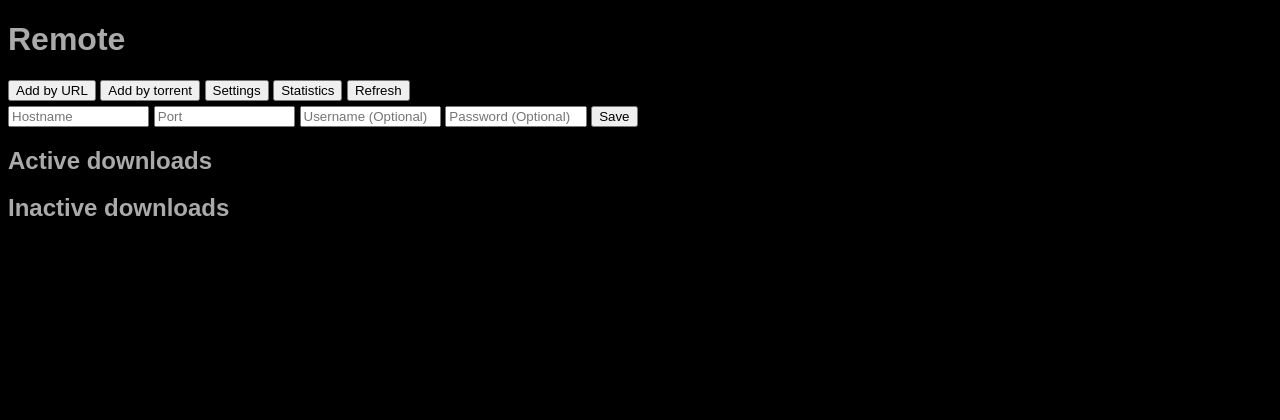
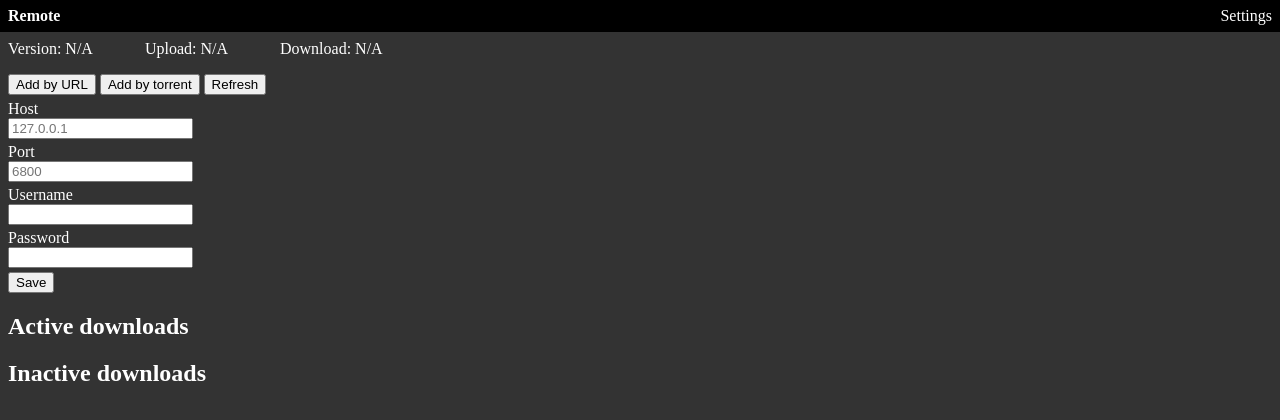
Before and after one commit to alxtsg/Remote, a plain HTML site: page index.html in a window 1280 px wide. Drawn offline with Linux system fonts and the light colour scheme.

Commit message:
Updated page layout.

```diff
--- /dev/null
+++ b/common.css
@@ -0,0 +1,50 @@
+body {
+  background-color: #333333;
+  color: white;
+  height: 100%;
+  margin: 0em;
+  max-height: 100%;
+  overflow: hidden;
+}
+
+a{
+  color: black;
+}
+
+#header-panel {
+  background: black;
+  height: 2em;
+  left: 0em;
+  line-height: 2em;
+  overflow: auto;
+  position: absolute;
+  top: 0em;
+  width: 100%;
+}
+
+#header-content-panel {
+  padding: 0em 0.5em;
+}
+
+#title-panel {
+  float: left;
+  width: 50%;
+}
+
+#site-title{
+  font-weight: bold;
+}
+
+#misc-panel {
+  float: right;
+  text-align: right;
+  width: 50%;
+}
+
+#title-panel, #title-panel a, #misc-panel, #misc-panel a{
+  color: white;
+}
+
+#title-panel a, #misc-panel a{
+  text-decoration: none;
+}
--- a/remote.css
+++ b/index.css
@@ -1,9 +1,3 @@
-body{
-  background-color: black;
-  color: #aaaaaa;
-  font-family: Arial, Helvetica, sans-serif;
-}
-
 #aria2-version, span.speed, span.gid, span.complete-percentage,
   span.download-status{
   margin-right: 3em;
@@ -13,18 +7,26 @@ form.command-panel, div.command-panel{
   margin: 0.3em 0em;
 }
 
-#add-by-url-panel, #add-by-torrent-panel, #statistics-panel{
+#add-by-url-panel, #add-by-torrent-panel{
   display: none;
 }
 
-input[type='text'], input[type='number'], input[type='password']{
+#settings-panel input{
+  display: block;
+  margin-bottom: 0.3em;
+}
+
+input[type='text'], input[type='password']{
   font-family: Arial, Helvetica, sans-serif;
-  width: 10em;
+}
+
+#new-download-url{
+  width: 20em;
 }
 
 #error-message{
   color: #ff4136;
-  /* display: none; */
+  display: none;
   margin: 0.3em 0em;
 }
 
@@ -32,7 +34,7 @@ span.gid{
   font-family: monospace;
 }
 
-section.download-details{
+div.download-details{
   display: none;
 }
 
--- a/index.html
+++ b/index.html
@@ -3,36 +3,55 @@
 <head>
   <meta charset="UTF-8">
   <title>Remote</title>
-  <link rel="stylesheet" type="text/css" href="remote.css" />
+  <link rel="stylesheet" type="text/css" href="common.css" />
+  <link rel="stylesheet" type="text/css" href="one-column.css" />
+  <link rel="stylesheet" type="text/css" href="index.css" />
 </head>
 <body>
-  <h1>Remote</h1>
+  <div id="body-panel">
+    <div id="body-panel-wrapper">
+      <p>
+        Version: <span id="aria2-version">N/A</span>
+        Upload: <span id="global-upload-speed" class="speed">N/A</span>
+        Download: <span id="global-download-speed" class="speed">N/A</span>
+      </p>
       <div id="command-panel">
         <button id="add-by-url-button">Add by URL</button>
         <button id="add-by-torrent-button">Add by torrent</button>
-    <button id="settings-button">Settings</button>
-    <button id="statistics-button">Statistics</button>
         <button id="refresh-button">Refresh</button>
         <form id="add-by-url-panel" class="command-panel">
-      <input id="new-download-url" type="text" placeholder="URL" required="required" />
+          <label>
+            URL
+            <input id="new-download-url" type="text" placeholder="http://www.example.com/file.torrent" required="required" />
+          </label>
           <input type="submit" value="Add" />
         </form>
         <form id="add-by-torrent-panel" class="command-panel">
+          <label>
+            Torrent file
             <input id="new-download-torrent" type="file" accept="application/x-bittorrent" required="required" />
+          </label>
           <input type="submit" value="Add" />
         </form>
         <form id="settings-panel" class="command-panel">
-      <input id="aria2-host" type="text" placeholder="Hostname" required="required" />
-      <input id="aria2-port" type="number" placeholder="Port" required="required" min="0" step="1" />
-      <input id="aria2-username" type="text" placeholder="Username (Optional)" />
-      <input id="aria2-password" type="password" placeholder="Password (Optional)" />
+          <label>
+            Host
+            <input id="aria2-host" type="text" placeholder="127.0.0.1" required="required" />
+          </label>
+          <label>
+            Port
+            <input id="aria2-port" type="text" placeholder="6800" required="required" />
+          </label>
+          <label>
+            Username
+            <input id="aria2-username" type="text" />
+          </label>
+          <label>
+            Password
+            <input id="aria2-password" type="password" />
+          </label>
           <input type="submit" value="Save" />
         </form>
-    <div id="statistics-panel" class="command-panel">
-      Version: <span id="aria2-version">N/A</span>
-      Upload: <span id="global-upload-speed" class="speed">N/A</span>
-      Download: <span id="global-download-speed" class="speed">N/A</span>
-    </div>
       </div>
       <div id="error-message"></div>
       <div id="downloads-box">
@@ -60,7 +79,7 @@
               <button id="download-stop-{{gid}}">Stop</button>
             </span>
           </p>
-      <section class="download-details" id="download-details-{{gid}}">
+          <div class="download-details" id="download-details-{{gid}}">
             <p class="download-files" id="download-files-{{gid}}">
               {{#downloadFiles}}
                 <label><input type="checkbox">{{fileName}}</label>
@@ -73,7 +92,19 @@
                 <button id="download-{{gid}}-save-button">Save</button>
               {{/canBeUpdated}}
             </p>
-      </section>
+          </div>
+        </div>
+      </div>
+    </div>
+  </div>
+  <div id="header-panel">
+    <div id="header-content-panel">
+      <div id="title-panel">
+        <a id="site-title" href="#">Remote</a>
+      </div>
+      <div id="misc-panel">
+        <a id="settings-link" href="#">Settings</a>
+      </div>
     </div>
   </div>
   <script type="application/javascript" src="base64-min.js"></script>
--- /dev/null
+++ b/one-column.css
@@ -0,0 +1,16 @@
+#body-panel {
+  bottom: 0em;
+  left: 0em;
+  overflow: auto;
+  position: fixed;
+  right: 0em;
+  top: 2em;
+}
+
+#body-panel-wrapper {
+  padding: 0.5em;
+}
+
+#body-panel-wrapper p:first-child{
+  margin-top: 0em;
+}
--- a/remote.js
+++ b/remote.js
@@ -357,8 +357,9 @@
               downloadSpeed: ((download.downloadSpeed / 1000 * 8).toFixed(2)) +
                 " kb/s",
               completePercentage:
-                (((download.completedLength / download.totalLength)
-                  * 100).toFixed(2)) + " %",
+                ((
+                  (download.completedLength / download.totalLength) * 100
+                ).toFixed(2)) + " %",
               status: download.status,
               downloadFiles: fileInfos,
               canBePaused: true,
@@ -436,8 +437,9 @@
               downloadSpeed: ((download.downloadSpeed / 1000 * 8).toFixed(2)) +
                 " kb/s",
               completePercentage:
-                (((download.completedLength / download.totalLength)
-                  * 100).toFixed(2)) + " %",
+                ((
+                  (download.completedLength / download.totalLength) * 100
+                ).toFixed(2)) + " %",
               status: download.status,
               downloadFiles: fileInfos,
               canBePaused: true,
@@ -534,8 +536,9 @@
               downloadSpeed: ((download.downloadSpeed / 1000 * 8).toFixed(2)) +
                 " kb/s",
               completePercentage:
-                (((download.completedLength / download.totalLength)
-                  * 100).toFixed(2)) + " %",
+                ((
+                  (download.completedLength / download.totalLength) * 100
+                ).toFixed(2)) + " %",
               status: download.status,
               downloadFiles: fileInfos,
               canBePaused: false,
@@ -651,7 +654,7 @@
   };
 
   // Show command panel for user to configure the settings.
-  document.getElementById("settings-button").onclick = function(){
+  document.getElementById("settings-link").onclick = function(){
     hideErrorMessage();
     hideCommandPanels();
     document.getElementById("settings-panel").style.display = "block";
@@ -675,25 +678,10 @@
     }
     hideCommandPanels();
     // Show statistics after configuring settings.
-    document.getElementById("statistics-panel").style.display = "block";
     getStatistics();
     // Get download tasks.
     getDownloads();
     return false;
-  };
-
-  // Show command panel for displaying statistics.
-  document.getElementById("statistics-button").onclick = function(){
-    hideErrorMessage();
-    // If RPC interface endpoint has not been configured, show error message and
-    // stop.
-    if(rpcEndpoint === null){
-      showErrorMessage("Host and port of aria2 are not configured.");
-      return;
-    }
-    hideCommandPanels();
-    document.getElementById("statistics-panel").style.display = "block";
-    getStatistics();
   };
 
   // Refresh statistics and list of download tasks.
@@ -705,6 +693,7 @@
       showErrorMessage("Host and port of aria2 are not configured.");
       return;
     }
+    hideCommandPanels();
     getStatistics();
     getDownloads();
   };
```
Lines whose indentation alone changed are shown as unchanged.
